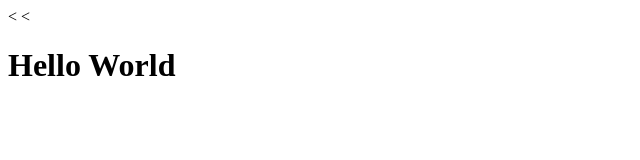
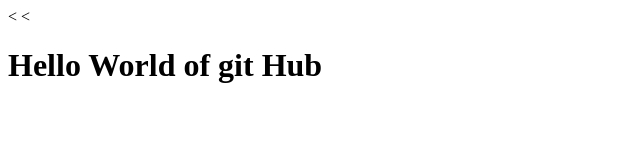
Before and after one commit to SarithaJohn/Repotest, a plain HTML site: page index.html in a window 1280 px wide. Shown: the whole page, without its empty margins (0-640 px from the left). Drawn offline with Linux system fonts and the light colour scheme.

Commit message:
Added changes to the html

```diff
--- a/index.html
+++ b/index.html
@@ -5,6 +5,6 @@
     <title></title>
   </head>
   <body>
-    <<h1>Hello World</h1>
+    <<h1>Hello World of git Hub</h1>
   </body>
 </html>
```
Also changed, not shown: testing.txt.
